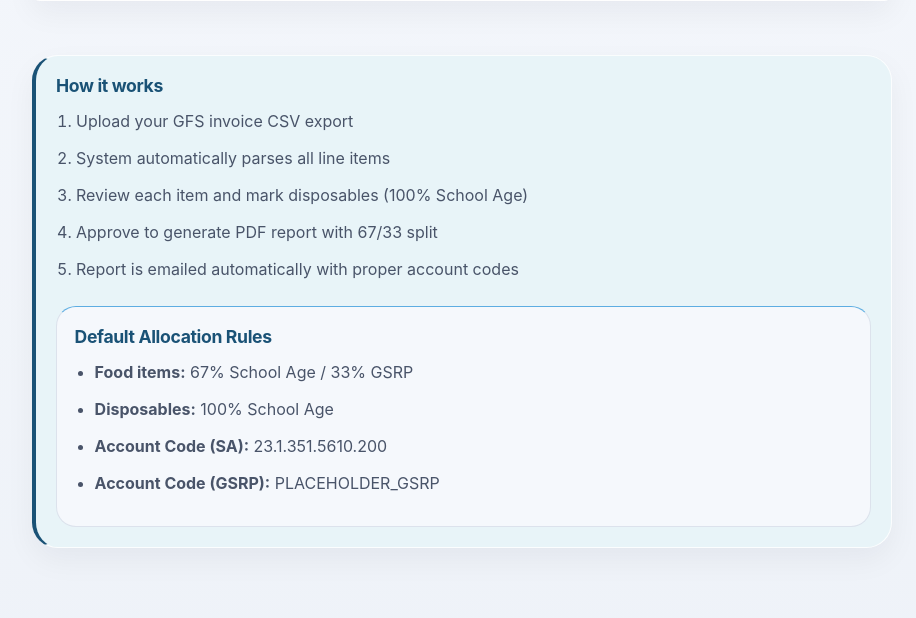
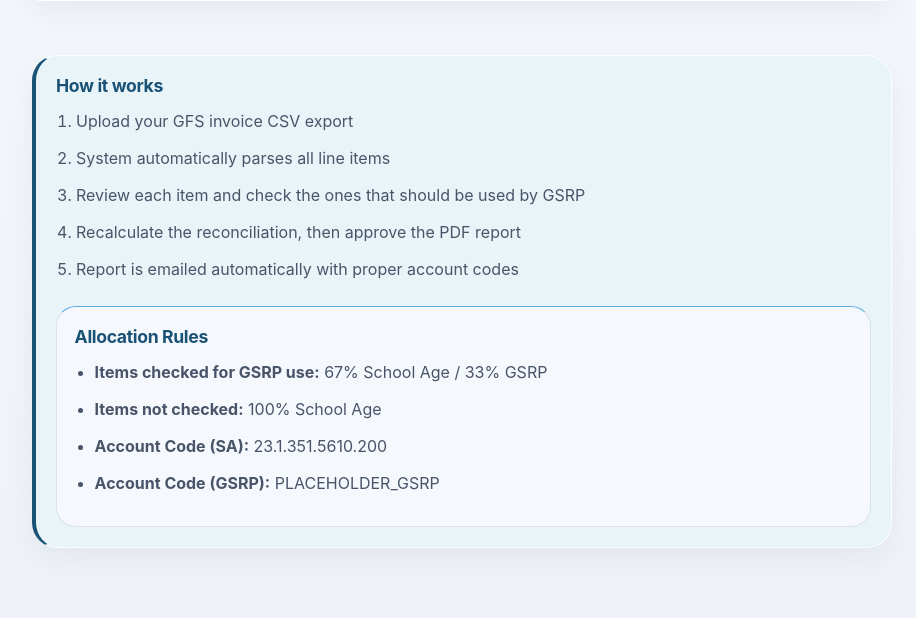
Before and after one commit to behindthegarage/kinawa-cc-v2, a Flask app: page /gfs/ in a window 1280 px wide. Shown: the part 679-1297 px from the top of the page, without its empty margins (178-1094 px from the left). Run offline with Flask 3, Linux system fonts and the light colour scheme; the visitor is signed in with stand-in values (Sample User, id 1); data that the repository does not hold is empty.

Commit message:
Rework GFS review flow around GSRP-use checkboxes

```diff
--- a/app/routes/gfs.py
+++ b/app/routes/gfs.py
@@ -17,8 +17,6 @@ bp = Blueprint('gfs', __name__, url_prefix='/gfs')
 # Account codes
 ACCOUNT_FOOD_SA = "23.1.351.5610.200"  # School Age - Food
 ACCOUNT_GRANT_GSRP = "PLACEHOLDER_GSRP"  # GSRP - Grant (placeholder)
-ACCOUNT_FOOD_DISPOSABLES = "23.1.351.5610.200"  # Disposables - Food account
-
 # Allocation percentages
 SA_PERCENT = 0.67
 GSRP_PERCENT = 0.33
@@ -38,31 +36,49 @@ For direct contact: adam.brussow@okemosk12.net
 """
 
 
-def classify_item(is_disposable=False):
-    """Classify item based on disposable flag (set during review)."""
-    if is_disposable:
+def item_includes_gsrp(item):
+    """Return whether an item should use the standard GSRP split.
+
+    Supports both the current `include_in_gsrp` flag and legacy `is_disposable`
+    records so existing pending reconciliations do not silently change meaning.
+    """
+    if 'include_in_gsrp' in item:
+        return bool(item.get('include_in_gsrp'))
+
+    if 'is_disposable' in item:
+        return not bool(item.get('is_disposable'))
+
+    return False
+
+
+def classify_item(include_in_gsrp=False):
+    """Classify item based on whether it should use the GSRP split."""
+    if include_in_gsrp:
         return {
-            'type': 'disposable',
-            'sa_amount': 1.0,  # 100% to School Age
-            'gsrp_amount': 0.0,
-            'sa_account': ACCOUNT_FOOD_DISPOSABLES,
-            'gsrp_account': None,
-            'notes': 'Disposable - 100% School Age'
-        }
-    else:
-        # Food item - split 67/33
-        return {
-            'type': 'food',
+            'type': 'gsrp_split',
             'sa_amount': SA_PERCENT,
             'gsrp_amount': GSRP_PERCENT,
             'sa_account': ACCOUNT_FOOD_SA,
             'gsrp_account': ACCOUNT_GRANT_GSRP,
-            'notes': f'Food - {SA_PERCENT*100:.0f}% SA / {GSRP_PERCENT*100:.0f}% GSRP'
+            'notes': f'Used by GSRP - {SA_PERCENT*100:.0f}% SA / {GSRP_PERCENT*100:.0f}% GSRP'
         }
+
+    return {
+        'type': 'school_age_only',
+        'sa_amount': 1.0,
+        'gsrp_amount': 0.0,
+        'sa_account': ACCOUNT_FOOD_SA,
+        'gsrp_account': None,
+        'notes': 'School Age only - 100% School Age'
+    }
 
 
 def parse_gfs_csv(csv_path):
-    """Parse GFS CSV export - default all items to food."""
+    """Parse GFS CSV export.
+
+    New reconciliations default items to School Age only until explicitly marked
+    for GSRP use during review.
+    """
     items = []
     total = 0.0
 
@@ -92,8 +108,7 @@ def parse_gfs_csv(csv_path):
 
             if desc and price > 0:
                 extended = price * qty
-                # Default to food (not disposable)
-                classification = classify_item(is_disposable=False)
+                classification = classify_item(include_in_gsrp=False)
 
                 items.append({
                     'item_number': item_num,
@@ -101,7 +116,7 @@ def parse_gfs_csv(csv_path):
                     'qty': qty,
                     'unit_price': price,
                     'extended': extended,
-                    'is_disposable': False,  # Default to False, user can mark during review
+                    'include_in_gsrp': False,
                     'classification': classification,
                     'sa_allocation': extended * classification['sa_amount'],
                     'gsrp_allocation': extended * classification['gsrp_amount']
@@ -163,10 +178,11 @@ def parse_date_from_filename(filename):
 
 
 def recalculate_allocations(items):
-    """Recalculate allocations based on is_disposable flags."""
+    """Recalculate allocations based on GSRP-use flags."""
     for item in items:
-        is_disposable = item.get('is_disposable', False)
-        classification = classify_item(is_disposable=is_disposable)
+        include_in_gsrp = item_includes_gsrp(item)
+        item['include_in_gsrp'] = include_in_gsrp
+        classification = classify_item(include_in_gsrp=include_in_gsrp)
         item['classification'] = classification
         item['sa_allocation'] = item['extended'] * classification['sa_amount']
         item['gsrp_allocation'] = item['extended'] * classification['gsrp_amount']
@@ -185,8 +201,7 @@ def generate_reconciliation_html(items, total, invoice_num, date_str, csv_filena
     sa_total = sum(item['sa_allocation'] for item in items)
     gsrp_total = sum(item['gsrp_allocation'] for item in items)
 
-    # Count disposables
-    disposable_count = sum(1 for item in items if item.get('is_disposable', False))
+    gsrp_item_count = sum(1 for item in items if item_includes_gsrp(item))
 
     html = f"""<!DOCTYPE html>
 <html>
@@ -375,7 +390,8 @@ def generate_reconciliation_html(items, total, invoice_num, date_str, csv_filena
 
     <div class="notes">
         <div class="notes-title">Allocation Notes:</div>
-        <div>• Food items: 67% School Age / 33% GSRP (based on enrollment)</div>
+        <div>• Items checked for GSRP use: 67% School Age / 33% GSRP ({gsrp_item_count} items marked)</div>
+        <div>• Items not checked for GSRP use: 100% School Age</div>
         <div>• Original GFS invoice attached for reference</div>
     </div>
 
@@ -603,12 +619,19 @@ def review(rec_id):
     rec = GFSReconciliation.query.get_or_404(rec_id)
 
     items = rec.reconciled_data.get('items', [])
+
+    needs_save = any('include_in_gsrp' not in item for item in items)
+    items = recalculate_allocations(items)
+    if needs_save:
+        rec.reconciled_data['items'] = items
+        db.session.commit()
+
     total = float(rec.total_amount) if rec.total_amount else 0
 
     # Calculate totals
     sa_total = sum(item.get('sa_allocation', 0) for item in items)
     gsrp_total = sum(item.get('gsrp_allocation', 0) for item in items)
-    disposable_count = sum(1 for item in items if item.get('is_disposable', False))
+    gsrp_item_count = sum(1 for item in items if item.get('include_in_gsrp', False))
 
     return render_template('gfs/review.html',
         title='Review GFS Reconciliation',
@@ -617,16 +640,16 @@ def review(rec_id):
         total=total,
         sa_total=sa_total,
         gsrp_total=gsrp_total,
-        disposable_count=disposable_count,
+        gsrp_item_count=gsrp_item_count,
         sa_account=ACCOUNT_FOOD_SA,
         gsrp_account=ACCOUNT_GRANT_GSRP
     )
 
 
-@bp.route('/review/<int:rec_id>/toggle-disposable/<int:item_index>', methods=['POST'])
+@bp.route('/review/<int:rec_id>/recalculate', methods=['POST'])
 @login_required
-def toggle_disposable(rec_id, item_index):
-    """Toggle disposable flag for an item."""
+def recalculate_review(rec_id):
+    """Update GSRP item selections and recalculate allocations."""
     rec = GFSReconciliation.query.get_or_404(rec_id)
 
     if rec.status != 'pending':
@@ -634,19 +657,19 @@ def toggle_disposable(rec_id, item_index):
         return redirect(url_for('gfs.review', rec_id=rec_id))
 
     items = rec.reconciled_data.get('items', [])
-    if 0 <= item_index < len(items):
-        items[item_index]['is_disposable'] = not items[item_index].get('is_disposable', False)
+    selected_indexes = set(request.form.getlist('include_in_gsrp'))
 
-        # Recalculate allocations
-        items = recalculate_allocations(items)
-        rec.reconciled_data['items'] = items
+    for index, item in enumerate(items):
+        item['include_in_gsrp'] = str(index) in selected_indexes
 
-        # Update total allocations in database
-        total = sum(item['extended'] for item in items)
-        rec.total_amount = total
+    items = recalculate_allocations(items)
+    rec.reconciled_data['items'] = items
 
-        db.session.commit()
-        flash('Item updated', 'success')
+    total = sum(item['extended'] for item in items)
+    rec.total_amount = total
+
+    db.session.commit()
+    flash('Reconciliation updated', 'success')
 
     return redirect(url_for('gfs.review', rec_id=rec_id))
 
--- a/app/templates/gfs/index.html
+++ b/app/templates/gfs/index.html
@@ -34,16 +34,16 @@
         <ol>
             <li>Upload your GFS invoice CSV export</li>
             <li>System automatically parses all line items</li>
-            <li>Review each item and mark disposables (100% School Age)</li>
-            <li>Approve to generate PDF report with 67/33 split</li>
+            <li>Review each item and check the ones that should be used by GSRP</li>
+            <li>Recalculate the reconciliation, then approve the PDF report</li>
             <li>Report is emailed automatically with proper account codes</li>
         </ol>
 
         <div class="allocation-info">
-            <h4>Default Allocation Rules</h4>
+            <h4>Allocation Rules</h4>
             <ul>
-                <li><strong>Food items:</strong> 67% School Age / 33% GSRP</li>
-                <li><strong>Disposables:</strong> 100% School Age</li>
+                <li><strong>Items checked for GSRP use:</strong> 67% School Age / 33% GSRP</li>
+                <li><strong>Items not checked:</strong> 100% School Age</li>
                 <li><strong>Account Code (SA):</strong> 23.1.351.5610.200</li>
                 <li><strong>Account Code (GSRP):</strong> PLACEHOLDER_GSRP</li>
             </ul>
```
Also changed, not shown: app/templates/gfs/review.html (+56 -30 lines).
